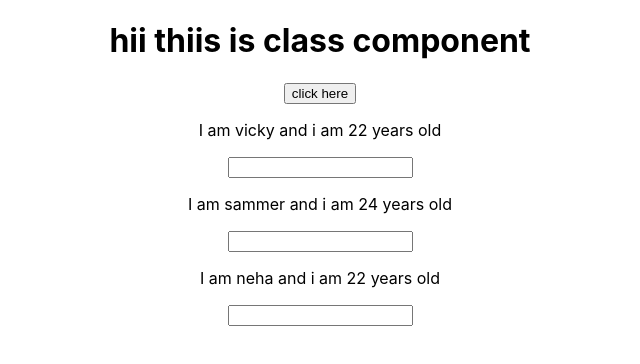
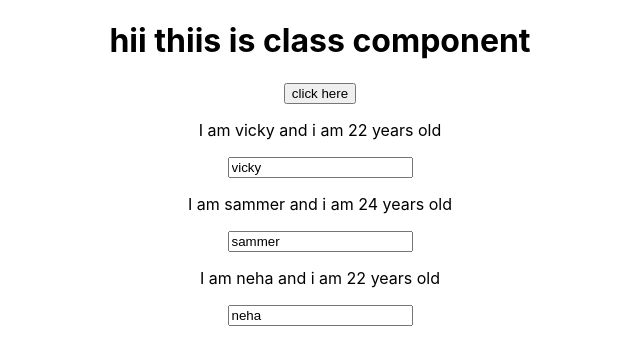
Before and after one commit to vickythakur0398/react-max-learn, a React (Create React App) app: page / in a window 1280 px wide. Shown: the top 364 px of the page, without its empty margins (320-960 px from the left). Built offline with nearby package versions, Linux system fonts and the light colour scheme.

Commit message:
dyanamically changing done just a small add in this commit

```diff
--- a/src/Person/Person.js
+++ b/src/Person/Person.js
@@ -18,7 +18,8 @@
            <p>{props.children}</p>
            {/* now we want ki hum jo input kare uske hisab se nam change ho jsime hum chahe */}
            {/* onChange internal event listerner h ab hum app.js me ek funcn banenge or fir yaha props.jo bhi uska naam h vese add kar denge simply */}
-           <input type="text" onChange ={props.changed} />
+            {/* will show the existing name in input so we have dynamically changed the ip */}
+           <input type="text" onChange ={props.changed} value={props.name} />
        </div>
    )
 
```
